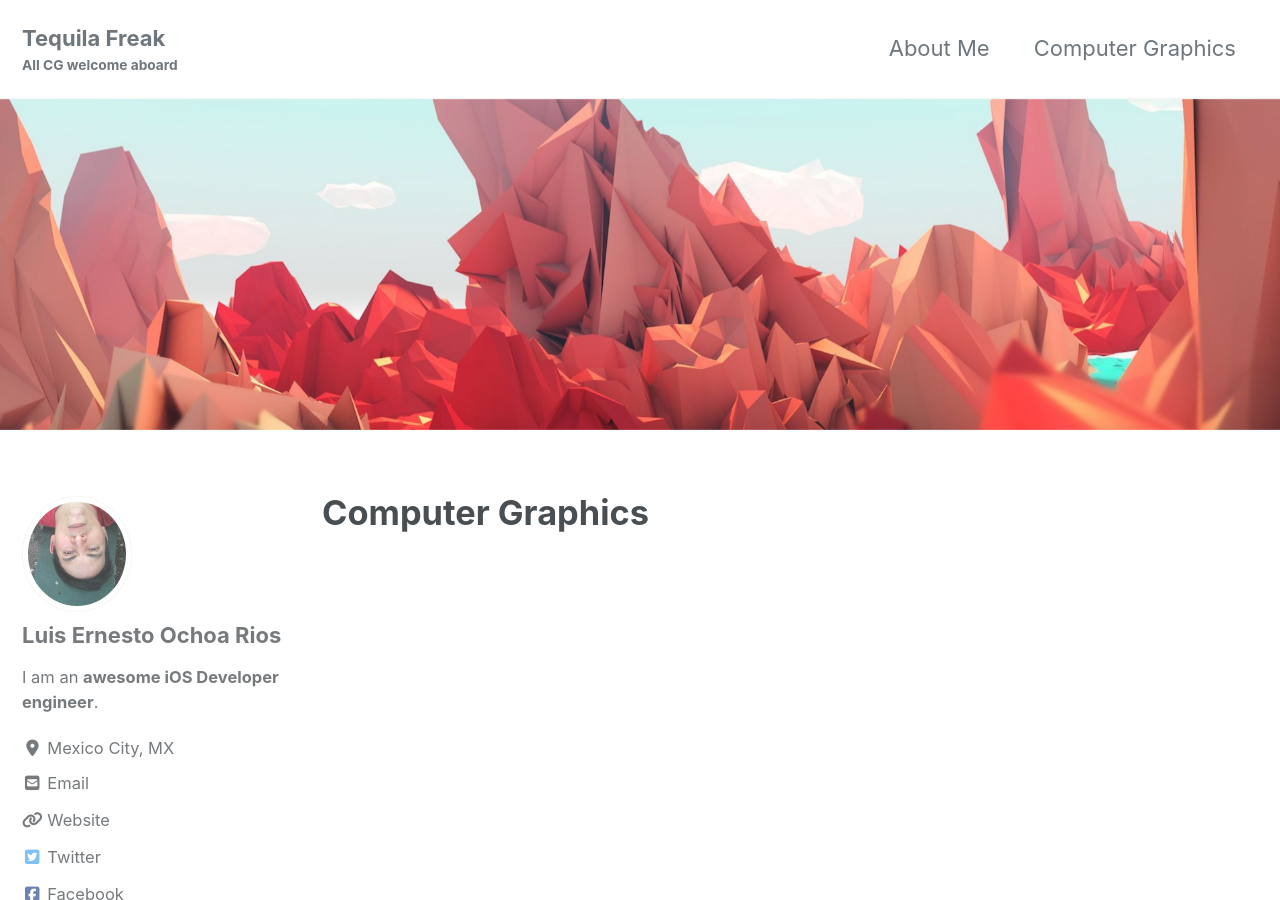
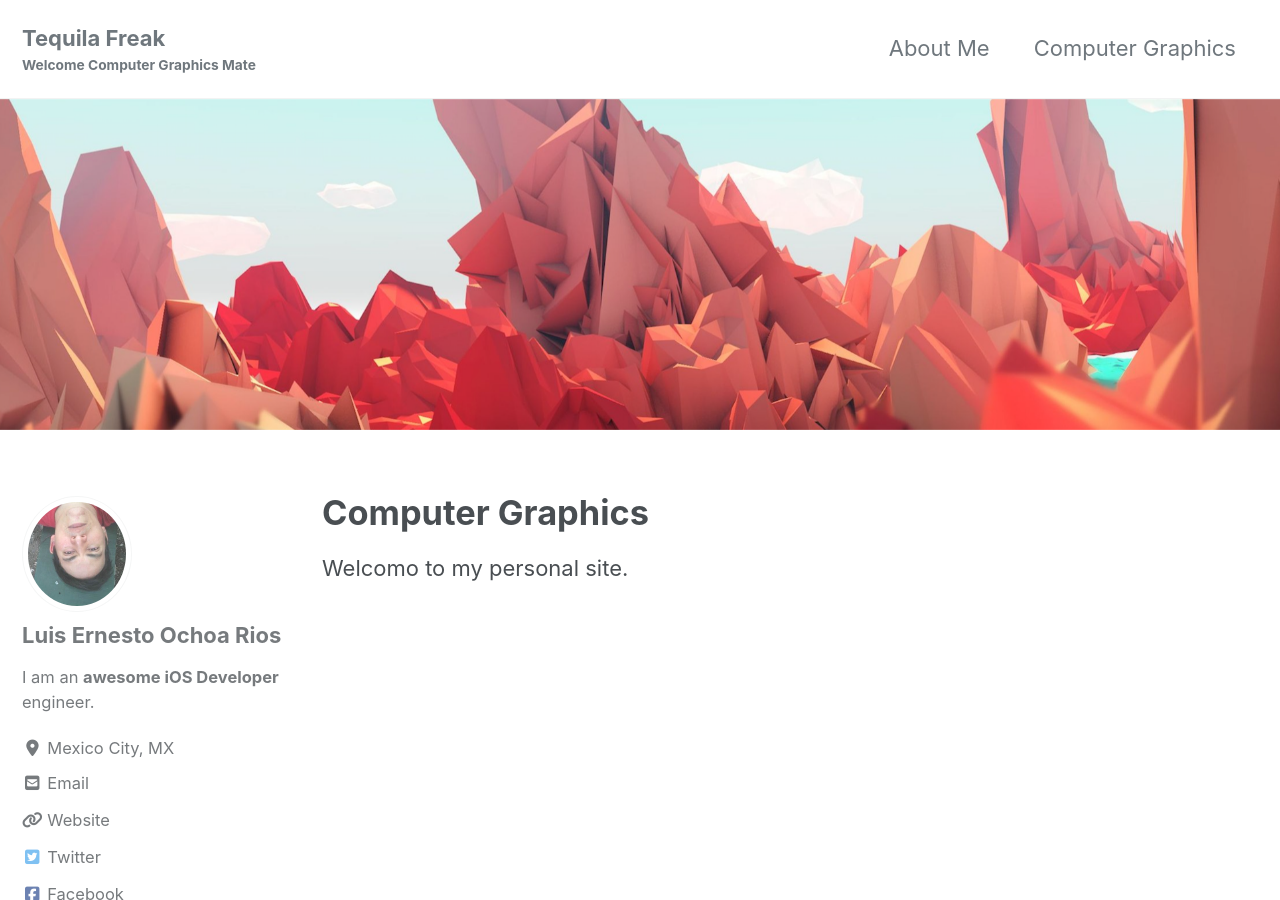
Before and after one commit to Leor8a/leor8a.github.io, a Jekyll site: the page built from _pages/computergraphics.md, in a window 1280 px wide and 900 px high. Built offline with Jekyll 4.4.1, drawn with Linux system fonts in a browser that asks for light colours; cached includes are drawn as plain includes; nearby versions of some CDN libraries.

```diff
--- a/_config.yml
+++ b/_config.yml
@@ -18,7 +18,7 @@
 locale                   : "en-US"
 title                    : "Tequila Freak"
 title_separator          : "-"
-subtitle                 : "All CG welcome aboard"
+subtitle                 : "Welcome Computer Graphics Mate"
 name                     : "Luis Ernesto Ochoa Rios"
 description              : "This is my personal website on the interwebs."
 url                      : "https://www.tequilafreak.com"
@@ -109,7 +109,7 @@
 author:
   name             : "Luis Ernesto Ochoa Rios"
   avatar           : "/images/mee.jpg"
-  bio              : "I am an **awesome iOS Developer engineer**."
+  bio              : "I am an **awesome iOS Developer** engineer."
   location         : "Mexico City, MX"
   email            : "leor8apuma@gmail.com"
   links:
--- a/_pages/computergraphics.md
+++ b/_pages/computergraphics.md
@@ -6,3 +6,5 @@
 header:
  image: "/images/lowpolyTwo.jpg"
 ---
+
+Welcomo to my personal site.
```
Also changed, not shown: _pages/curriculum.md (added, +8 -0 lines), _pages/networks.md (added, +8 -0 lines), _pages/schedule.md (added, +18 -0 lines).
